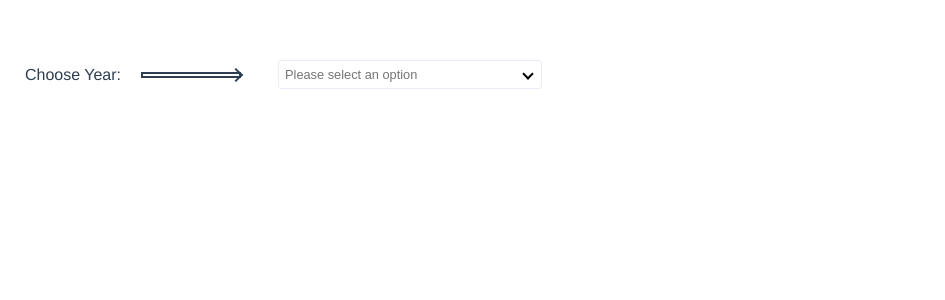
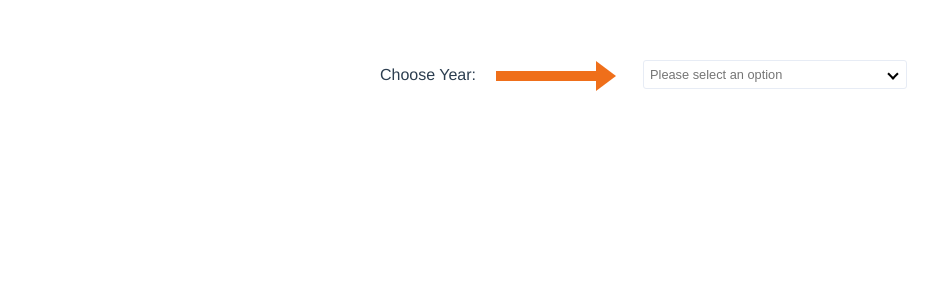
Before and after one commit to hieuctfe/dropdown-list-vue, a Vue app: page / in a window 1280 px wide. Shown: the top 300 px of the page, without its empty margins (0-945 px from the left). Built offline with nearby package versions, Linux system fonts and the light colour scheme.

Commit message:
update arrow style

```diff
--- a/src/App.vue
+++ b/src/App.vue
@@ -8,7 +8,10 @@
     >
       <div class="dropdown-label">
         <span>Choose {{ dropdown.label }}:</span>
-        <span class="gg-arrow-long-right"></span>
+        <div class="arrow">
+          <div class="line"></div>
+          <div class="point"></div>
+        </div>
       </div>
       <Dropdown
         class="dropdown-container"
@@ -152,6 +155,7 @@ export default {
   .dropdown-with-label {
     display: flex;
     margin-top: 10px;
+    justify-content: center;
     .dropdown-label {
       vertical-align: middle;
       line-height: 29px;
@@ -160,29 +164,27 @@ export default {
       span:nth-child(1) {
         margin-right: 20px;
       }
-      .gg-arrow-long-right {
-        box-sizing: border-box;
-        position: relative;
+      .arrow {
+        width: 120px;
         display: inline-block;
-        transform: scale(var(--ggs, 1));
-        border-top: 2px solid transparent;
-        border-bottom: 2px solid transparent;
-        box-shadow: inset 0 0 0 2px;
+        vertical-align: middle;
+      }
+
+      .line {
+        margin-top: 10px;
         width: 100px;
+        background: #ef6f1a;
         height: 10px;
+        float: left;
       }
-      .gg-arrow-long-right::after {
-        content: "";
-        display: block;
-        box-sizing: border-box;
-        position: absolute;
-        width: 10px;
-        height: 10px;
-        border-top: 2px solid;
-        border-right: 2px solid;
-        transform: rotate(45deg);
-        right: 0;
-        bottom: -2px;
+
+      .point {
+        width: 0;
+        height: 0;
+        border-top: 15px solid transparent;
+        border-bottom: 15px solid transparent;
+        border-left: 20px solid #ef6f1a;
+        float: right;
       }
     }
     .dropdown-container {
```
